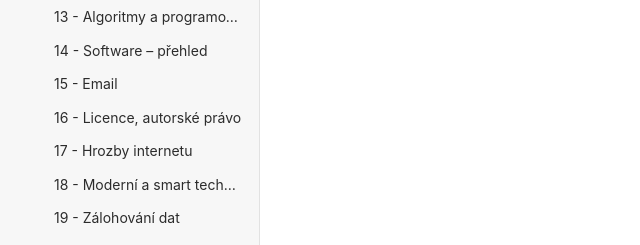
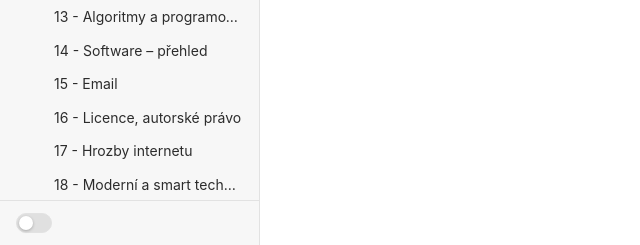
Before and after one commit to cenekp74/trilium-notes, a Flask app: page / in a window 1280 px wide. Shown: the part 555-800 px from the top of the page, without its empty margins (0-640 px from the left). Run offline with Flask 3, Linux system fonts and the light colour scheme.

Commit message:
added dark mode

```diff
--- a/app/static/css/main.css
+++ b/app/static/css/main.css
@@ -20,6 +20,22 @@
 
     --radius: 5px;
     --transition: 0.18s ease;
+}
+
+/* ================================
+   Dark Theme
+   ================================ */
+[data-theme="dark"] {
+    --color-bg: #1a1a1a;
+    --color-sidebar-bg: #141414;
+    --color-sidebar-border: #2a2a2a;
+    --color-text: #e8e8e8;
+    --color-text-secondary: #909090;
+    --color-accent: #5b9cf6;
+    --color-active-bg: #262626;
+    --color-active-text: #7eb6ff;
+    --color-border: #2a2a2a;
+    --color-code-bg: #111111;
 }
 
 /* ================================
@@ -81,7 +97,7 @@ a:hover {
 .sidebar-header {
     display: flex;
     align-items: center;
-    justify-content: space-between;
+    gap: 0.5rem;
     padding: 1rem 1rem 0.75rem;
     border-bottom: 1px solid var(--color-sidebar-border);
     flex-shrink: 0;
@@ -95,11 +111,80 @@ a:hover {
     white-space: nowrap;
     overflow: hidden;
     text-overflow: ellipsis;
+    flex: 1;
+    min-width: 0;
 }
 
 .site-title:hover {
     color: var(--color-accent);
     text-decoration: none;
+}
+
+.sidebar-header-actions {
+    display: flex;
+    align-items: center;
+    gap: 0.4rem;
+    flex-shrink: 0;
+}
+
+.sidebar-footer {
+    padding: 0.75rem 1rem;
+    border-top: 1px solid var(--color-sidebar-border);
+    flex-shrink: 0;
+}
+
+.theme-switch {
+    display: flex;
+    align-items: center;
+    cursor: pointer;
+    flex-shrink: 0;
+    -webkit-tap-highlight-color: transparent;
+}
+
+.theme-switch-input {
+    position: absolute;
+    opacity: 0;
+    width: 0;
+    height: 0;
+    pointer-events: none;
+}
+
+.theme-switch-track {
+    display: block;
+    width: 36px;
+    height: 20px;
+    background: var(--color-border);
+    border-radius: 10px;
+    position: relative;
+    transition: background var(--transition);
+    border: 1px solid var(--color-sidebar-border);
+}
+
+.theme-switch-track::after {
+    content: '';
+    position: absolute;
+    width: 14px;
+    height: 14px;
+    background: #fff;
+    border-radius: 50%;
+    top: 2px;
+    left: 2px;
+    transition: transform var(--transition);
+    box-shadow: 0 1px 3px rgba(0, 0, 0, 0.25);
+}
+
+.theme-switch-input:checked + .theme-switch-track {
+    background: var(--color-accent);
+    border-color: var(--color-accent);
+}
+
+.theme-switch-input:checked + .theme-switch-track::after {
+    transform: translateX(16px);
+}
+
+.theme-switch-input:focus-visible + .theme-switch-track {
+    outline: 2px solid var(--color-accent);
+    outline-offset: 2px;
 }
 
 .sidebar-close {
--- a/app/static/js/main.js
+++ b/app/static/js/main.js
@@ -1,5 +1,29 @@
 (function () {
     'use strict';
+
+    // ---- Dark mode ----
+    function getCookie(name) {
+        var m = document.cookie.match(new RegExp('(^| )' + name + '=([^;]+)'));
+        return m ? m[2] : null;
+    }
+
+    function setCookie(name, value, days) {
+        var d = new Date();
+        d.setTime(d.getTime() + days * 24 * 60 * 60 * 1000);
+        document.cookie = name + '=' + value + '; expires=' + d.toUTCString() + '; path=/; SameSite=Lax';
+    }
+
+    var toggleCb = document.getElementById('theme-toggle-cb');
+    if (toggleCb) {
+        var isDark = document.documentElement.getAttribute('data-theme') === 'dark';
+        toggleCb.checked = isDark;
+
+        toggleCb.addEventListener('change', function () {
+            var dark = this.checked;
+            document.documentElement.setAttribute('data-theme', dark ? 'dark' : 'light');
+            setCookie('theme', dark ? 'dark' : 'light', 365);
+        });
+    }
 
     var sidebar = document.getElementById('sidebar');
     var hamburger = document.getElementById('hamburger-btn');
--- a/app/templates/base.html
+++ b/app/templates/base.html
@@ -5,6 +5,13 @@
     <meta name="viewport" content="width=device-width, initial-scale=1.0">
     <title>{% block page_title %}Notes{% endblock %}</title>
     <link rel="stylesheet" href="{{ url_for('static', filename='css/main.css') }}">
+    <script>
+    (function(){
+        function gc(n){var m=document.cookie.match(new RegExp('(^| )'+n+'=([^;]+)'));return m?m[2]:null;}
+        var t=gc('theme')||(window.matchMedia&&window.matchMedia('(prefers-color-scheme: light)').matches?'light':'dark');
+        document.documentElement.setAttribute('data-theme',t);
+    })();
+    </script>
 </head>
 <body>
 
@@ -41,7 +48,9 @@
     <aside class="sidebar" id="sidebar">
         <div class="sidebar-header">
             <a href="/" class="site-title">public-notes</a>
-            <button class="sidebar-close" id="sidebar-close" aria-label="Close navigation">&times;</button>
+            <div class="sidebar-header-actions">
+                <button class="sidebar-close" id="sidebar-close" aria-label="Close navigation">&times;</button>
+            </div>
         </div>
         <div class="sidebar-search">
             <form action="/search" method="get" role="search">
@@ -57,6 +66,12 @@
                 <p class="no-notes">No notes found. Place TriliumNext HTML exports in the <code>notes/</code> folder.</p>
             {%- endif %}
         </nav>
+        <div class="sidebar-footer">
+            <label class="theme-switch" for="theme-toggle-cb" aria-label="Toggle dark mode" title="Toggle dark mode">
+                <input type="checkbox" id="theme-toggle-cb" class="theme-switch-input">
+                <span class="theme-switch-track"></span>
+            </label>
+        </div>
     </aside>
 
     <main class="main-content" id="main-content">
```
